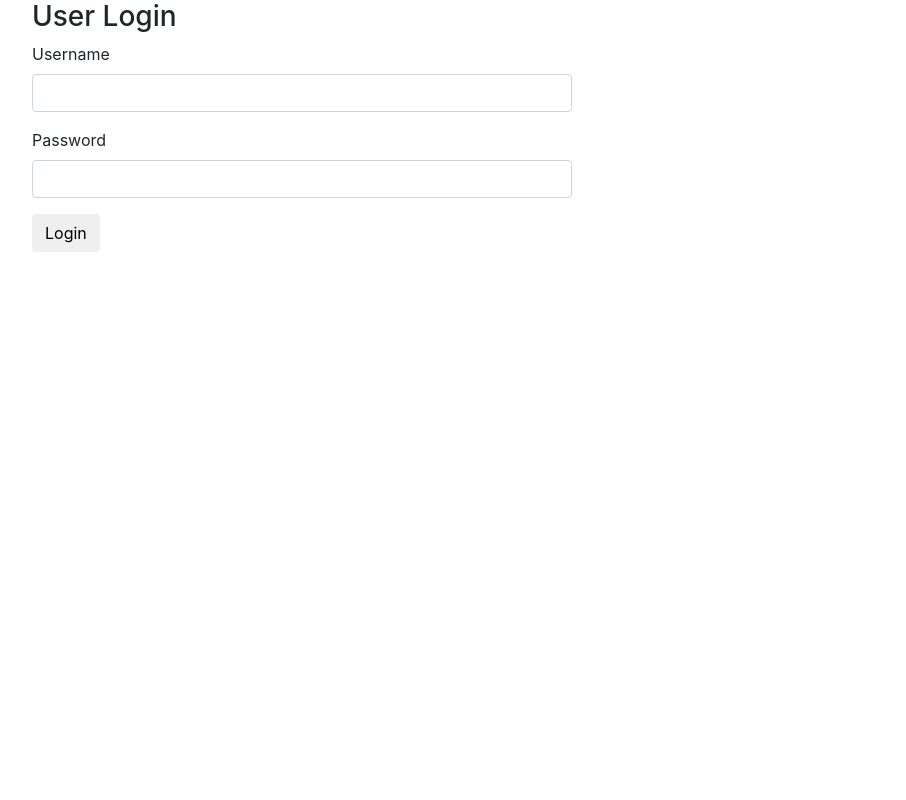
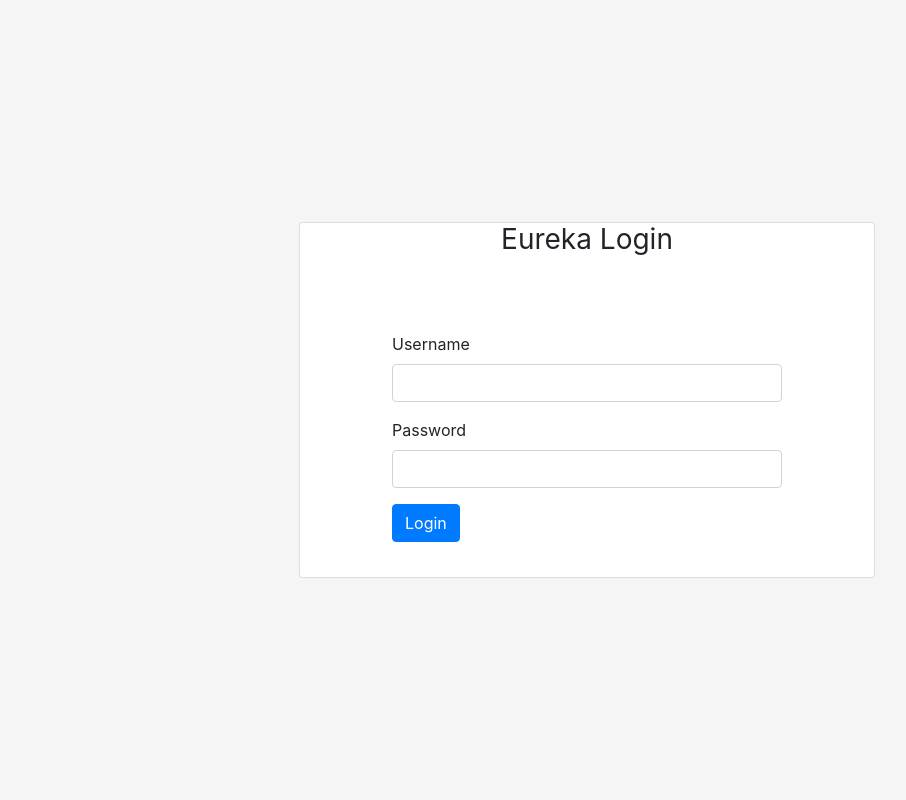
Before and after one commit to AntonioR-E/FlaskLoginTemplate, a Flask app: page /login in a window 1280 px wide. Shown: the whole page, without its empty margins (53-959 px from the left). Run offline with Flask 2, Linux system fonts and the light colour scheme; parts of the project's set-up code (start-up, migrations or seed data) failed here and were passed over; some libraries are stand-ins or nearby versions.

Commit message:
login styles

```diff
--- /dev/null
+++ b/static/login.css
@@ -0,0 +1,21 @@
+html,
+body {
+  height: 100%;
+}
+
+body {
+  display: -ms-flexbox;
+  display: flex;
+  -ms-flex-align: center;
+  align-items: center;
+  padding-top: 40px;
+  padding-bottom: 40px;
+  background-color: #f5f5f5;
+}
+
+.form-signin{
+    width: 100%;
+    max-width: 420px;
+    padding: 15px;
+    margin: auto;
+}
--- a/templates/base.html
+++ b/templates/base.html
@@ -7,7 +7,7 @@
 
     <!-- Bootstrap CSS -->
     <link rel="stylesheet" href="https://stackpath.bootstrapcdn.com/bootstrap/4.1.3/css/bootstrap.min.css" integrity="sha384-MCw98/SFnGE8fJT3GXwEOngsV7Zt27NXFoaoApmYm81iuXoPkFOJwJ8ERdknLPMO" crossorigin="anonymous">
-
+{% block head %}{% endblock %}
     <title>{% block title %}{% endblock %}</title>
   </head>
   <body>
--- a/templates/user/login.html
+++ b/templates/user/login.html
@@ -1,31 +1,38 @@
 {% extends "base.html" %}
 
 {% block title %}Login{% endblock %}
-
+{% block head %}<link rel="stylesheet" href="{{ url_for('static', filename='login.css') }}">{% endblock %}
 
 
 {% block content %}
-    <div class="row">
-      <div class="col-md-offset-3 col-md-6">
-        <h3>User Login</h3>
-
+    <div class="row align-items-center">
+    <div class="col">
+    </div>
+        <div class="col">
+            <div class="card" style="width: 36rem">
+                <div class="text-center mb-4">
+                    <h1 class="h3 mb-3 font-weight-normal">Eureka Login</h1>
+                </div>
+                <div class="card-body">
                     {% if error %}
                         <div class="alert alert-danger" role="alert">{{ error }}</div>
                     {% endif %}
 
                     {% from "_formhelpers.html" import render_field %}
-        <form method="POST" action="{{ url_for('.login')}}" role="form">
+                    <form class="form-signin" method="POST" action="{{ url_for('.login')}}" role="form">
 
                         {{ form.hidden_tag() }}
 
                         {{ render_field(form.username, class='form-control') }}
                         {{ render_field(form.password, class='form-control') }}
 
-          <button type="submit" class="btn btn-default">Login</button>
+                        <button type="submit" class="btn btn-primary">Login</button>
 
                     </form>
-
                 </div>
+            </div>
+        </div>
+        <div class="col"></div>
     </div>
 
 {% endblock %}
--- a/templates/user/register.html
+++ b/templates/user/register.html
@@ -23,9 +23,8 @@
             {{ render_field(form.password, class='form-control') }}
             {{ render_field(form.confirm, class='form-control') }}
 
-{#            {{ form.recaptcha }}#}
-
-            <button type="submit" class="btn btn-outline-primary">Register</button>
+            {{ form.recaptcha }}
+            <button type="submit" class="btn btn-primary">Register</button>
 
         </form>
     </div>
--- a/user/forms.py
+++ b/user/forms.py
@@ -35,7 +35,7 @@ class RegisterForm(FlaskForm):
         validators.length(min=8,max=30)
     ])
     confirm = PasswordField('Repeat Password')
-    # recaptcha = RecaptchaField()
+    recaptcha = RecaptchaField()
 
     def validate_username(form, field):
         if User.objects.filter(username=field.data).first():
```
Also changed, not shown: settings.py (+8 -3 lines), 1 other file. Lines whose indentation alone changed are shown as unchanged.
